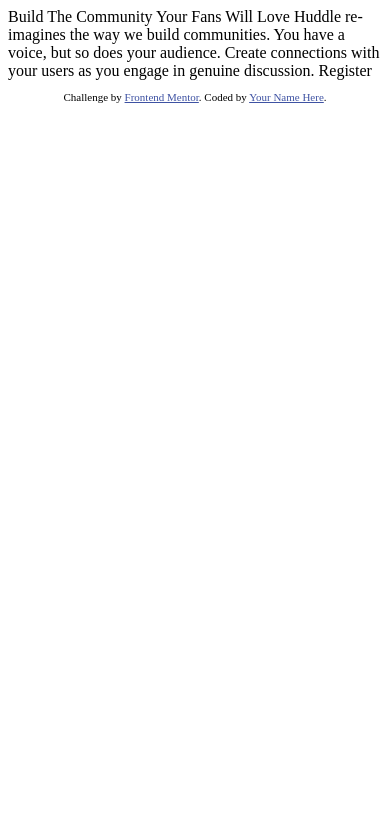
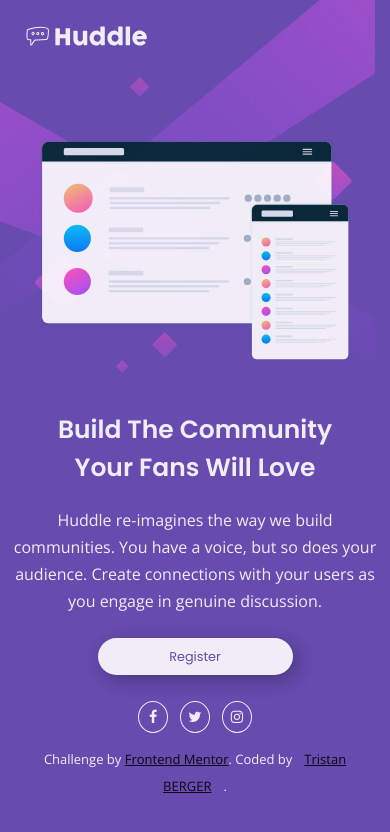
Before and after one commit to TristanBerger6/FM_huddle_landing_page, a plain HTML site: page index.html in a window 390 px wide. Drawn offline with nearby package versions, Linux system fonts and the light colour scheme.

Commit message:
Huddle Landing v1

```diff
--- a/index.html
+++ b/index.html
@@ -5,29 +5,58 @@
   <meta name="viewport" content="width=device-width, initial-scale=1.0"> <!-- displays site properly based on user's device -->
 
   <link rel="icon" type="image/png" sizes="32x32" href="./images/favicon-32x32.png">
+  <link rel="stylesheet" href="style.css" />
+
+  <!-- social medias icons -->
+  <link rel="stylesheet" href="https://cdnjs.cloudflare.com/ajax/libs/font-awesome/4.7.0/css/font-awesome.min.css">
+
+  <!-- Fonts -->
+  <link rel="preconnect" href="https://fonts.googleapis.com">
+  <link rel="preconnect" href="https://fonts.gstatic.com" crossorigin>
+  <link href="https://fonts.googleapis.com/css2?family=Poppins:wght@400;600&display=swap" rel="stylesheet">
+
+  <link rel="preconnect" href="https://fonts.googleapis.com">
+  <link rel="preconnect" href="https://fonts.gstatic.com" crossorigin>
+  <link href="https://fonts.googleapis.com/css2?family=Open+Sans&display=swap" rel="stylesheet">
 
   <title>Frontend Mentor | Huddle landing page with single introductory section</title>
 
-  <!-- Feel free to remove these styles or customise in your own stylesheet 👍 -->
-  <style>
-    .attribution { font-size: 11px; text-align: center; }
-    .attribution a { color: hsl(228, 45%, 44%); }
-  </style>
 </head>
+
+
 <body>
 
-  Build The Community Your Fans Will Love
+  <header>
+    <img src="images/logo.svg" alt="logo">
+  </header>
 
-  Huddle re-imagines the way we build communities. You have a voice, but so does your audience.
-  Create connections with your users as you engage in genuine discussion.
+  <main>
+    <div class="img_mockups"><img src="./images/illustration-mockups.svg" alt = "illustration-mockups"></div>
+    <section>
+      <h1>Build The Community Your Fans Will Love</h1>
 
-  Register
+      <p>Huddle re-imagines the way we build communities. You have a voice, but so does your audience.
+      Create connections with your users as you engage in genuine discussion.</p>
+
+      <p class="rgs_button"><a href="#">Register</a></p>
+    </section>
+  </main>
 
   <footer>
     <p class="attribution">
       Challenge by <a href="https://www.frontendmentor.io?ref=challenge" target="_blank">Frontend Mentor</a>.
-      Coded by <a href="#">Your Name Here</a>.
+      Coded by<a href="#">Tristan BERGER</a>.
     </p>
+    <div class="social_m">
+        <a href="#"><i  class="fa fa-facebook"></i></a>
+
+        <a href="#"><i  class="fa fa-twitter"></i></a>
+
+        <a href="#"><i  class="fa fa-instagram"></i></a>
+
+    </div>
   </footer>
+
 </body>
+
 </html>
--- /dev/null
+++ b/style.css
@@ -0,0 +1,221 @@
+
+
+/********** BODY- GENERAL *******************/
+body{
+    width: 100%;
+    background: url(./images/bg-desktop.svg) no-repeat;
+    background-color: hsl(257, 40%, 49%);
+
+    font-family: 'Open sans' ;
+    font-weight: 400;
+    color : white;
+    opacity: 0.9;
+    margin :0;
+}
+
+
+
+/********* HEADER *****************/
+header img
+{
+    width : 216px;
+    margin-top : 53px;
+    margin-left : 70px;
+}
+
+
+/********* MAIN *****************/
+main
+{
+    display : flex;
+    margin-top : 82px;
+
+}
+.img_mockups {
+    text-align: end;
+    flex: 56.4 0 0;
+}
+.img_mockups img{
+    width : 91%;
+}
+
+section{
+    flex: 43.6 0 0;
+    margin-left: 55px;
+
+}
+h1{
+    font-family: 'Poppins';
+    font-size: 2.45em;
+    width : 80%;
+    margin-top : 44px;
+    margin-bottom: 20px;
+
+}
+p{
+    font-size: 1.1em;
+    width :83%;
+    line-height: 27px;
+    font-weight: 400;
+}
+
+.rgs_button a{
+    display : inline-block;
+    font-family: 'Poppins';
+    margin-top : 7px;
+    padding-top: 12px;
+    padding-bottom: 12px;
+    width : 195px;
+    text-align: center;
+    border-radius: 25px;
+
+    background-color: white;
+    box-shadow: 5px 5px 20px rgb(0, 0, 0, 0.3) ;
+    text-decoration: none;
+    color: hsl(257, 40%, 49%);
+
+}
+.rgs_button a:hover{
+    background-color:  hsl(300, 69%, 71%);
+    color : white;
+}
+
+
+
+
+/********* FOOTER *****************/
+footer{
+    display: flex;
+}
+
+.attribution{
+    flex: 5.2 1 0;
+    color :white;
+    text-align: center;
+}
+.attribution a{
+    color : rgb(0,0,0,1);
+}
+.social_m{
+
+    flex: 1 1 0;
+    display: flex;
+}
+.social_m a {
+    font-size: 1.3em;
+    margin-top: 10px;
+    text-align: center;
+    border: 1px solid white;
+    border-radius: 2px;
+    width : 35px;
+    text-decoration: none;
+    border-radius: 50%;
+    color : white;
+    height : 35px;
+    padding-top : 5px;
+}
+a:nth-child(2)
+{
+    margin-right : 20px;
+    margin-left : 20px;
+}
+
+.social_m a:hover{
+    border-color:hsl(300, 69%, 71%) ;
+    color:hsl(300, 69%, 71%);
+}
+
+
+
+
+/******** MEDIA QUERY *******************************/
+
+
+@media all and (max-width:850px)
+{
+    body{
+        background: url(./images/bg-mobile.svg) no-repeat;
+        background-color: hsl(257, 40%, 49%);
+        width : 100%;
+    }
+
+    header img
+    {
+         width : 130px;
+         margin-top : 20px;
+         margin-left : 20px;
+    }
+    main{
+        display : flex;
+        flex-direction: column;
+    }
+    .img_mockups{
+        text-align: center;
+    }
+    .img_mockups img{
+        width : 80%;
+    }
+    section{
+        margin :0;
+        text-align : center;
+    }
+
+    section h1{
+        width : 80%;
+        font-size: 25px;
+        margin-left : auto;
+        margin-right : auto;
+
+    }
+    section p{
+        font-size: 16px;
+        width : 80%;
+        margin-left : auto;
+        margin-right : auto;
+    }
+    .rgs_button a{
+        padding-top: 5px;
+        padding-bottom: 5px;
+        font-size: 0.8em;
+    }
+    footer{
+        flex-direction: column-reverse;
+        align-items:  center ;
+
+    }
+
+    .social_m{
+        justify-content : center;
+    }
+    .social_m a{
+        font-size: 0.9em;
+        height : 25px;
+        width : 28px;
+    }
+    a:nth-child(2)
+    {
+        margin-right : 12px;
+        margin-left : 12px;
+    }
+
+    .attribution{
+        width :90%;
+        font-size : 13px;
+    }
+
+
+}
+
+@media all and (max-width:1270px)
+{
+    h1{
+        width : 95%;
+        font-size: 25px;
+    }
+    section p{
+        width :95%;
+        font-size: 16px;
+    }
+
+
+}
```
Also changed, not shown: images/screen_desktop.JPG (added), images/screen_mobile.JPG (added), 5 other files.
